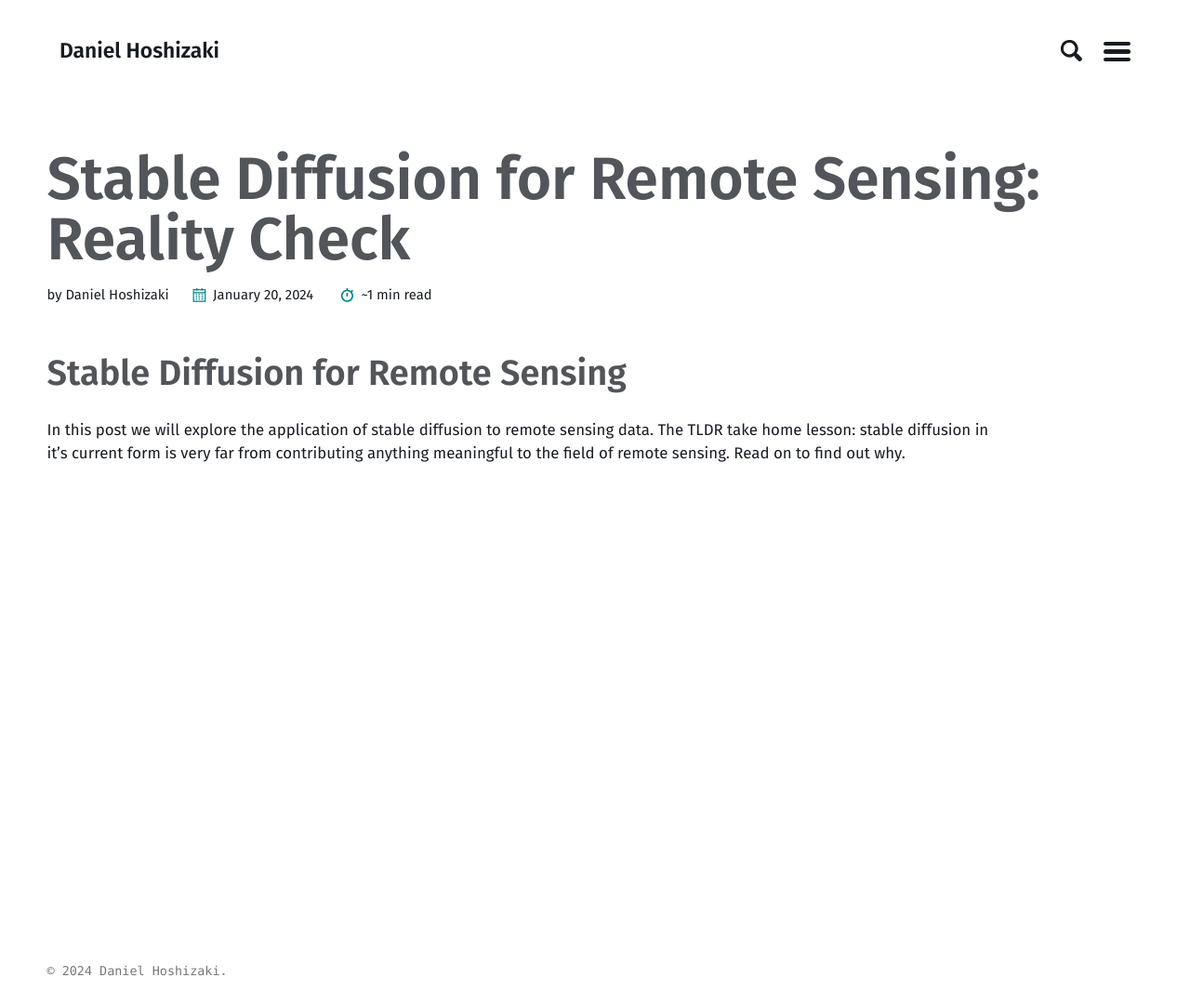
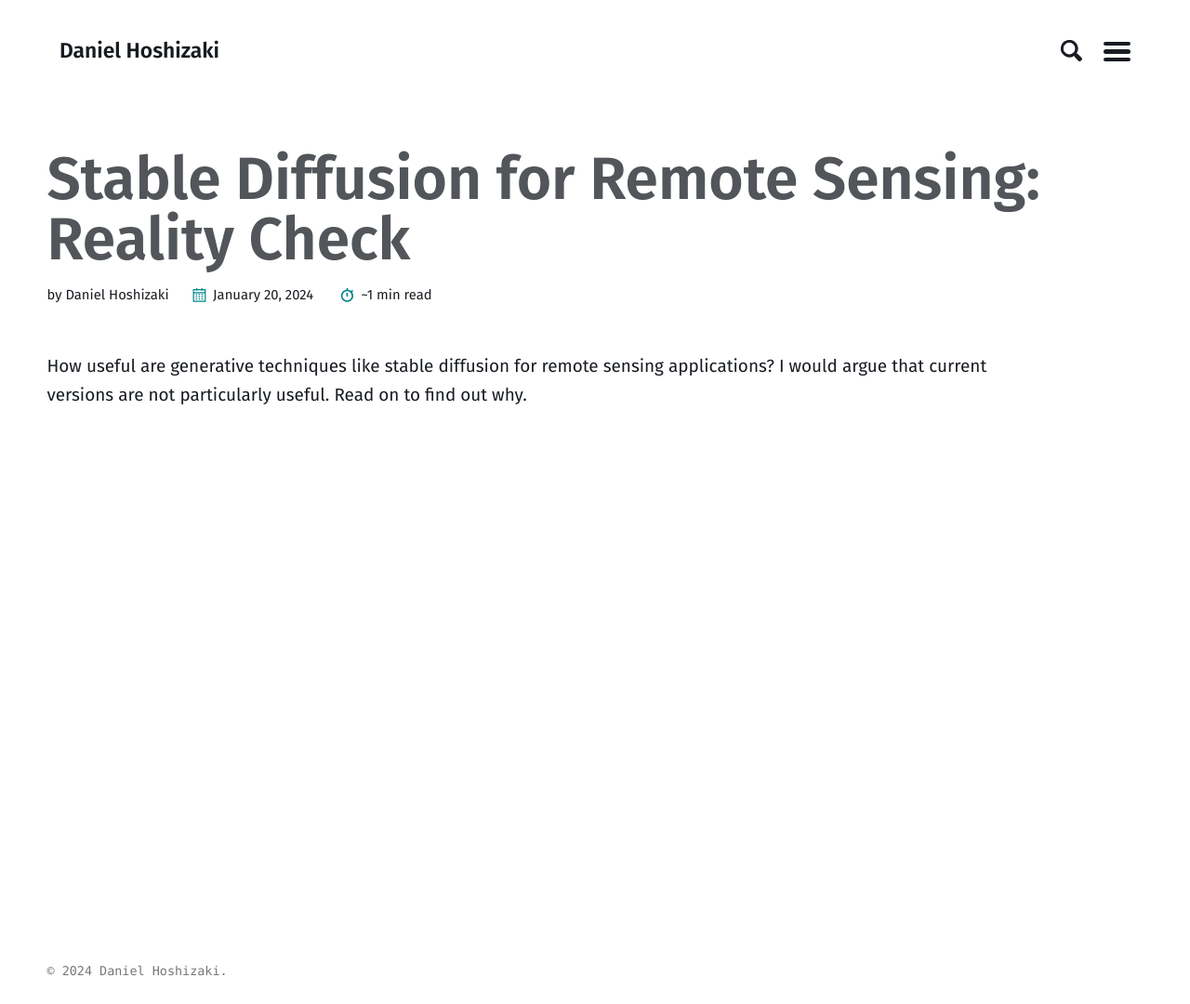
Before and after one commit to danielhoshizaki/danielhoshizaki, a Jekyll site: the page built from _posts/2024-01-20-stable-diffusion.md, in a window 1280 px wide. Shown: the whole page at 93% size. Built offline with Jekyll 4.4.1, drawn with Linux system fonts in a browser that asks for light colours.

Commit message:
Update 2024-01-20-stable-diffusion.md

```diff
--- a/_posts/2024-01-20-stable-diffusion.md
+++ b/_posts/2024-01-20-stable-diffusion.md
@@ -4,6 +4,4 @@ title:  "Stable Diffusion for Remote Sensing: Reality Check"
 name:  "Daniel Hoshizaki"
 ---
 
-# Stable Diffusion for Remote Sensing
-
-In this post we will explore the application of stable diffusion to remote sensing data. The TLDR take home lesson: stable diffusion in it's current form is very far from contributing anything meaningful to the field of remote sensing. Read on to find out why.
+How useful are generative techniques like stable diffusion for remote sensing applications? I would argue that current versions are not particularly useful. Read on to find out why.
```
